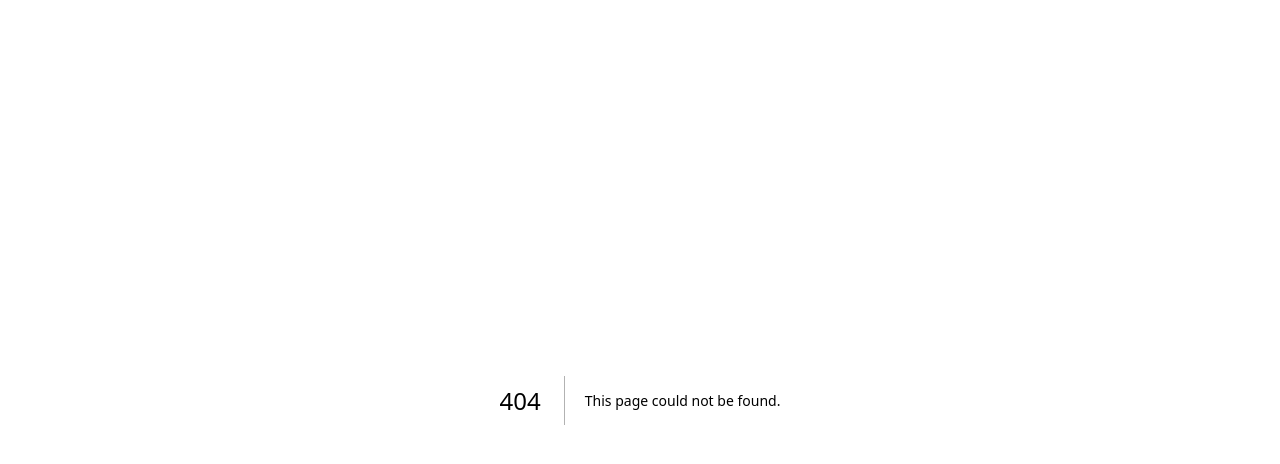
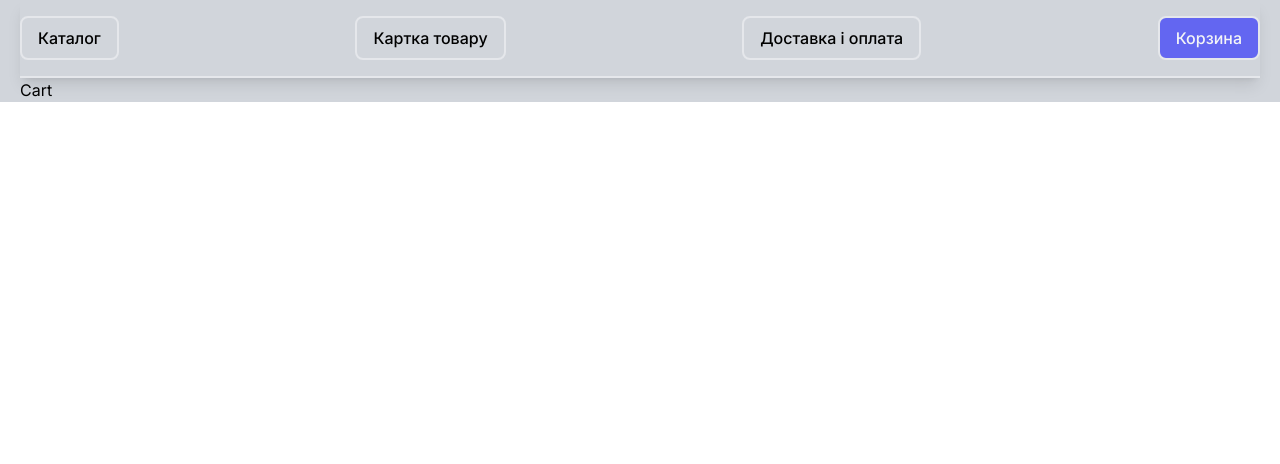
Before and after one commit to Siryi-Oleksandr/samodelkin-shop, a Next.js app: page /cart in a window 1280 px wide. Before the commit this address had no page. Shown: the top 464 px of the page. Built offline with nearby package versions, Linux system fonts and the light colour scheme.

Commit message:
add main routes

```diff
--- /dev/null
+++ b/src/app/cart/page.tsx
@@ -0,0 +1,8 @@
+import { FC } from "react";
+import Cart from "@/screens/Cart/Cart";
+
+const PageCart: FC = () => {
+  return <Cart />;
+};
+
+export default PageCart;
--- a/src/app/layout.tsx
+++ b/src/app/layout.tsx
@@ -1,6 +1,7 @@
 import "../styles/globals.css";
 import type { Metadata } from "next";
 import { Inter } from "next/font/google";
+import MainNav from "@/components/MainNav/MainNav";
 
 const inter = Inter({ subsets: ["latin"] });
 
@@ -16,7 +17,12 @@ export default function RootLayout({
 }) {
   return (
     <html lang="ua">
-      <body className={inter.className}>{children}</body>
+      <body className={inter.className}>
+        <div className="container">
+          <MainNav />
+          <div>{children}</div>
+        </div>
+      </body>
     </html>
   );
 }
--- /dev/null
+++ b/src/app/payment_and_delivery/page.tsx
@@ -0,0 +1,8 @@
+import { FC } from "react";
+import PaymentDelivery from "@/screens/PaymentDelivery/PaymentDelivery";
+
+const PagePaymentDelivery: FC = () => {
+  return <PaymentDelivery />;
+};
+
+export default PagePaymentDelivery;
--- /dev/null
+++ b/src/app/product/[id]/page.tsx
@@ -0,0 +1,7 @@
+import React from "react";
+
+const Product = () => {
+  return <div>Product</div>;
+};
+
+export default Product;
--- /dev/null
+++ b/src/components/MainNav/MainNav.module.css
@@ -0,0 +1,37 @@
+.wrapNav {
+  @apply py-4 border-b-2 shadow-lg;
+}
+
+.listNav {
+  @apply flex flex-wrap gap-2 justify-between;
+}
+
+.elementNav {
+  @apply block
+  px-4
+  py-2
+  font-medium
+  rounded-lg
+  border-2
+  hover:bg-indigo-400
+   focus:bg-indigo-400
+
+   focus:text-gray-100
+   hover:text-gray-100
+   transition
+   cursor-pointer;
+}
+
+.elementNavActive {
+  @apply block
+  px-4
+  py-2
+  text-gray-100
+  font-medium
+  rounded-lg
+  border-2
+bg-indigo-500
+  hover:bg-indigo-400
+  transition
+  cursor-pointer;
+}
--- /dev/null
+++ b/src/components/MainNav/MainNav.tsx
@@ -0,0 +1,33 @@
+"use client";
+
+import { FC } from "react";
+import Link from "next/link";
+import { pages } from "@/constants/pages";
+import { usePathname } from "next/navigation";
+
+import styles from "./MainNav.module.css";
+
+const MainNav: FC = () => {
+  const pathname = usePathname();
+
+  return (
+    <div className={styles.wrapNav}>
+      <ul className={styles.listNav}>
+        {pages.map((page) => {
+          const isActive = pathname === page.url;
+
+          return (
+            <li
+              key={page.name}
+              className={isActive ? styles.elementNavActive : styles.elementNav}
+            >
+              <Link href={page.url}>{page.title}</Link>
+            </li>
+          );
+        })}
+      </ul>
+    </div>
+  );
+};
+
+export default MainNav;
--- /dev/null
+++ b/src/constants/pages.ts
@@ -0,0 +1,38 @@
+export const pages = [
+  {
+    name: "root",
+    title: "Каталог",
+    url: "/",
+    showMainNav: true,
+  },
+  {
+    name: "product",
+    title: "Картка товару",
+    url: "/product/:id",
+    showMainNav: true,
+  },
+  {
+    name: "payment_and_delivery",
+    title: "Доставка і оплата",
+    url: "/payment_and_delivery",
+    showMainNav: true,
+  },
+  {
+    name: "cart",
+    title: "Корзина",
+    url: "/cart",
+    showMainNav: true,
+  },
+  //   {
+  //     name: "checkout",
+  //     title: "Оформлення замовлення",
+  //     url: "/checkout",
+  //     showMainNav: true,
+  //   },
+  //   {
+  //     name: "account",
+  //     title: "Особистий кабіет",
+  //     url: "/account",
+  //     showMainNav: true,
+  //   },
+];
--- /dev/null
+++ b/src/screens/Cart/Cart.tsx
@@ -0,0 +1,7 @@
+import { FC } from "react";
+
+const Cart: FC = () => {
+  return <div>Cart</div>;
+};
+
+export default Cart;
--- a/src/screens/Home/Home.tsx
+++ b/src/screens/Home/Home.tsx
@@ -1,9 +1,7 @@
-import React from 'react'
+import { FC } from "react";
 
-const Home = () => {
-  return (
-    <div>Home 😎</div>
-  )
-}
+const Home: FC = () => {
+  return <div>Home 😎</div>;
+};
 
-export default Home
+export default Home;
--- /dev/null
+++ b/src/screens/PaymentDelivery/PaymentDelivery.tsx
@@ -0,0 +1,7 @@
+import { FC } from "react";
+
+const PaymentDelivery: FC = () => {
+  return <div>PaymentDelivery</div>;
+};
+
+export default PaymentDelivery;
--- /dev/null
+++ b/src/screens/Product/Product.tsx
@@ -0,0 +1,7 @@
+import { FC } from "react";
+
+const Product: FC = () => {
+  return <div>Product</div>;
+};
+
+export default Product;
--- a/src/styles/globals.css
+++ b/src/styles/globals.css
@@ -25,3 +25,7 @@ body {
     )
     rgb(var(--background-start-rgb));
 } */
+
+.container {
+  @apply mx-auto px-3 w-full flex flex-col sm:max-w-screen-sm lg:max-w-screen-lg lg:px-5 bg-gray-300;
+}
```
